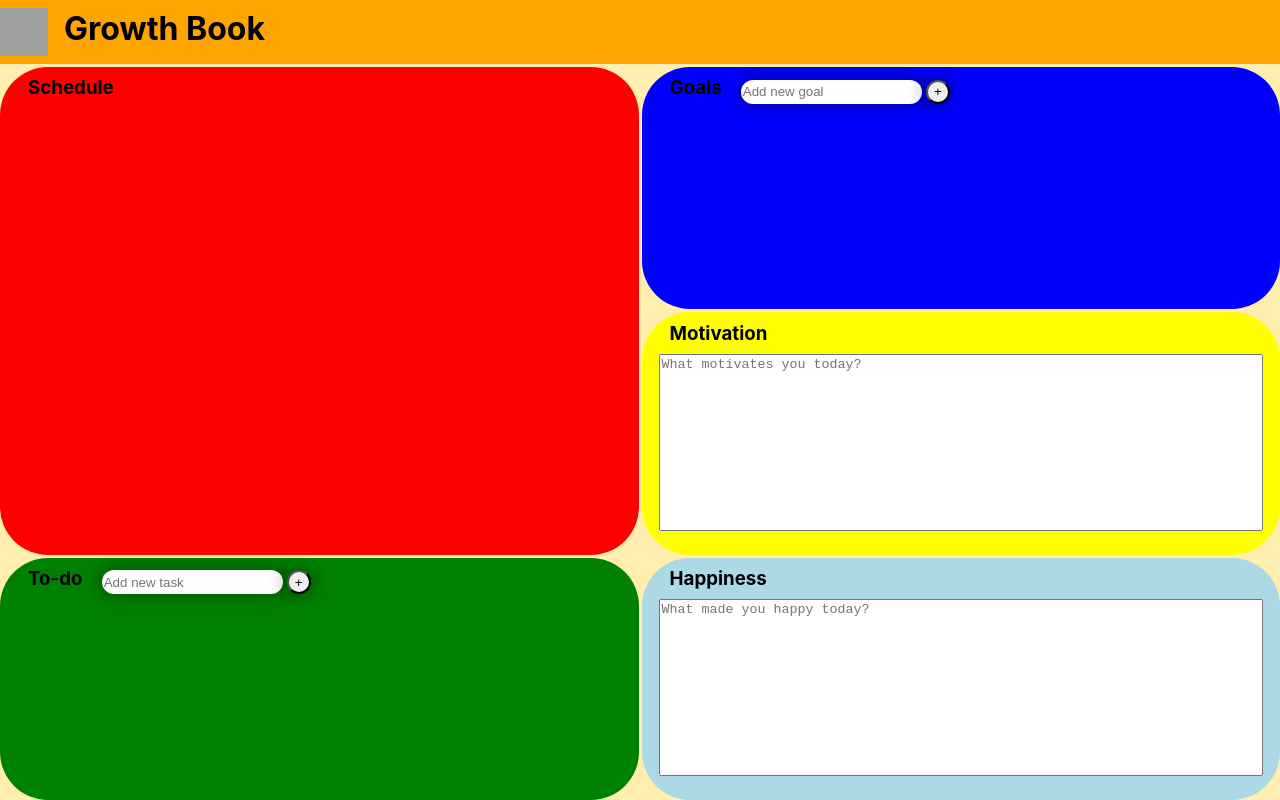
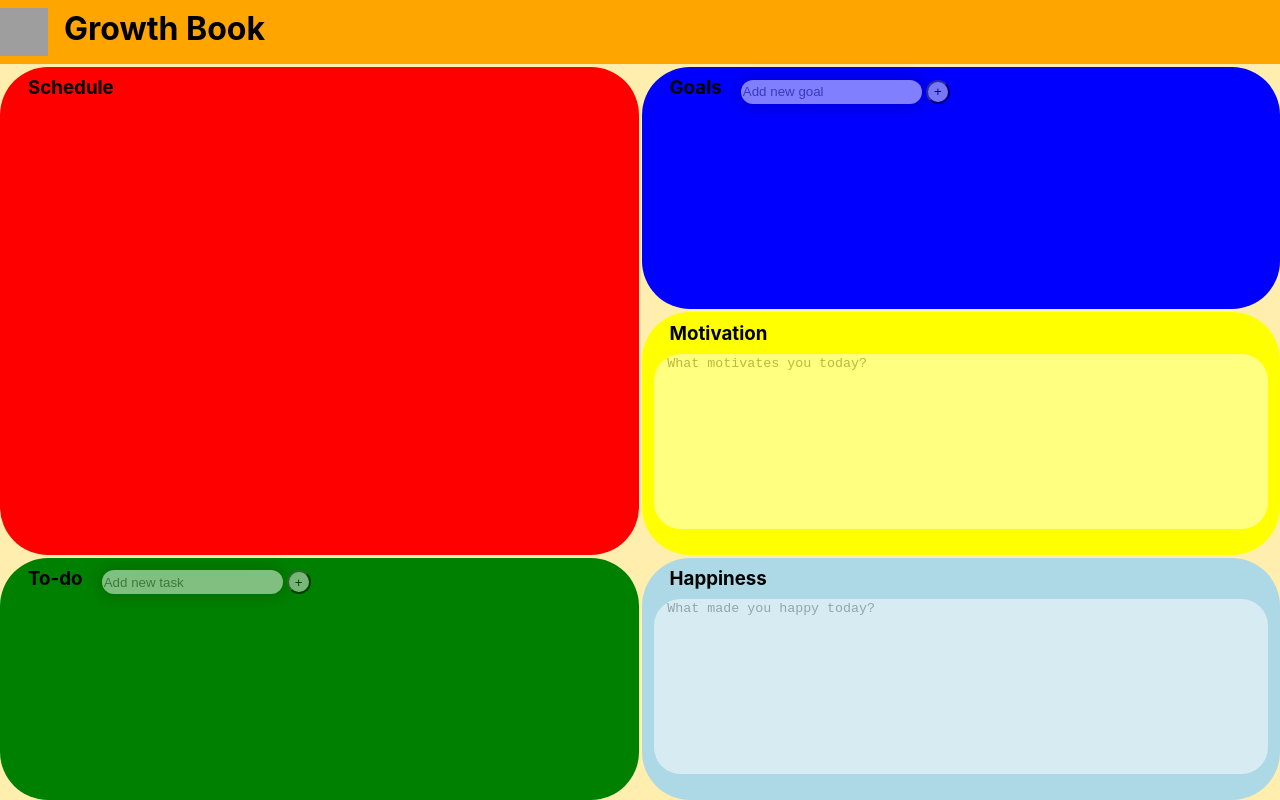
Before and after one commit to GiaFil7/growth-book-v2, a React (Create React App) app: page / in a window 1280 px wide. Built offline with nearby package versions, Linux system fonts and the light colour scheme; grey boxes are pictures that could not be loaded.

Commit message:
Update page styling

```diff
--- a/src/App.css
+++ b/src/App.css
@@ -32,15 +32,17 @@ html, body {
 
 .goals {
   background-color: blue;
-  display: flex;
-  border-radius: 3em
+  display: grid;
+  grid-template-columns: 1fr;
+  grid-template-rows: auto 1fr;
+  border-radius: 3em;
 }
 
 .motivation {
   background-color: yellow;
   display: grid;
   grid-template-rows:auto 1fr;
-  border-radius: 3em
+  border-radius: 3em;
 }
 
 .motivation > * {
@@ -49,15 +51,17 @@ html, body {
 
 .todo {
   background-color: green;
-  display: flex;
-  border-radius: 3em
+  display: grid;
+  grid-template-columns: 1fr;
+  grid-template-rows: auto 1fr;
+  border-radius: 3em;
 }
 
 .happiness {
   background-color: lightblue;
   display: grid;
   grid-template-rows:auto 1fr;
-  border-radius: 3em
+  border-radius: 3em;
 }
 
 .happiness > * {
@@ -79,13 +83,17 @@ textarea {
   width: calc(100% - 3em);
   grid-column: 1 / -1;
   justify-self: center;
-  margin-bottom: 2.5em;
+  opacity: 50%;
+  border: none;
+  border-radius: 2em;
+  padding-left: 1em;
 }
 
 h1 {
   align-self: center;
   margin-left: 0.5em;
   padding-bottom: 0.2em;
+  text-align: center;
 }
 
 h3 {
@@ -93,6 +101,18 @@ h3 {
   margin-left: 10px;
   margin-right: 3%;
   margin-bottom: auto;
+  text-align: center;
+}
+
+p {
+  margin-top: 0;
+}
+
+.bar {
+  grid-column: 1 / -1;
+  height: 1.5em;
+  display: flex;
+  margin-bottom: 1em;
 }
 
 .itemBar {
@@ -100,11 +120,23 @@ h3 {
   height: 1.5em;
   margin-top: 0.8em;
   margin-bottom: 0.5em;
+  margin-right: auto;
 }
 
 .item {
   display: flex;
-  height: 1em;
+  height: 1.5em;
+  grid-column: 1 / -1;
+  margin-left: 0.5em;
+  margin-top: 0.5em;
+}
+
+.item-container {
+  grid-column: 1 / -1;
+  display: grid;
+  grid-template-columns: 1fr;
+  align-items: flex-start;
+  margin-bottom: 1em;
 }
 
 input[type='text'] {
@@ -112,12 +144,18 @@ input[type='text'] {
   box-shadow:0 0 15px 4px rgba(0,0,0,0.3);
   border-radius: 1em;
   border: 0;
+  opacity: 50%;
+}
+
+input[type='checkbox'] {
+  margin-right: 0.5em;
+  margin-top: 0.4em;
 }
 
 button {
   margin-left: 2%;
   border-radius: 50%;
-  box-shadow:0 0 15px 4px rgba(0,0,0,0.3);
+  opacity: 50%;
 }
 
 .logo {
@@ -125,3 +163,7 @@ button {
   height: 3em;
   align-self: center;
 }
+
+textarea:focus, input:focus{
+    outline: none;
+}
--- a/src/App.js
+++ b/src/App.js
@@ -99,13 +99,13 @@ class App extends React.Component {
           items={goals}
           name='goals'
         />
-        <Motivation />
+        <Motivation handleChange={this.handleChange} />
         <Todo
           addItem={this.addItem}
           items={todo}
           name='todo'
         />
-        <Happiness />
+        <Happiness handleChange={this.handleChange} />
       </div>
     )
   }
--- a/src/Components/Goals.js
+++ b/src/Components/Goals.js
@@ -4,6 +4,7 @@ import ItemBar from './ItemBar'
 function Goals (props) {
   return (
     <div className='goals'>
+      <div className='bar'>
         <h3 className='title'>Goals</h3>
         <ItemBar
           placeholder='Add new goal'
@@ -11,7 +12,8 @@ function Goals (props) {
           id='goal-bar'
           name='goals'
         />
-      <div>{props.items}</div>
+      </div>
+      <div className='item-container'>{props.items}</div>
     </div>
   )
 }
--- a/src/Components/Happiness.js
+++ b/src/Components/Happiness.js
@@ -1,10 +1,10 @@
 import React from 'react'
 
-function Happiness () {
+function Happiness (props) {
   return (
     <div className='happiness'>
       <h3 className='title'>Happiness</h3>
-      <textarea name='happiness' placeholder='What made you happy today?' />
+      <textarea name='happiness' placeholder='What made you happy today?' onChange={props.handleChange} />
     </div>
   )
 }
--- a/src/Components/Motivation.js
+++ b/src/Components/Motivation.js
@@ -1,10 +1,10 @@
 import React from 'react'
 
-function Motivation () {
+function Motivation (props) {
   return (
     <div className='motivation'>
       <h3 className='title'>Motivation</h3>
-      <textarea name='motivation' placeholder='What motivates you today?' />
+      <textarea name='motivation' placeholder='What motivates you today?' onChange={props.handleChange} />
     </div>
   )
 }
--- a/src/Components/Todo.js
+++ b/src/Components/Todo.js
@@ -4,6 +4,7 @@ import ItemBar from './ItemBar'
 function Todo (props) {
   return (
     <div className='todo'>
+      <div className='bar'>
         <h3 className='title'>To-do</h3>
         <ItemBar
           placeholder='Add new task'
@@ -11,7 +12,8 @@ function Todo (props) {
           id='todo-bar'
           name='todo'
         />
-      <div>{props.items}</div>
+      </div>
+      <div className='item-container'>{props.items}</div>
     </div>
   )
 }
```
Lines whose indentation alone changed are shown as unchanged.
